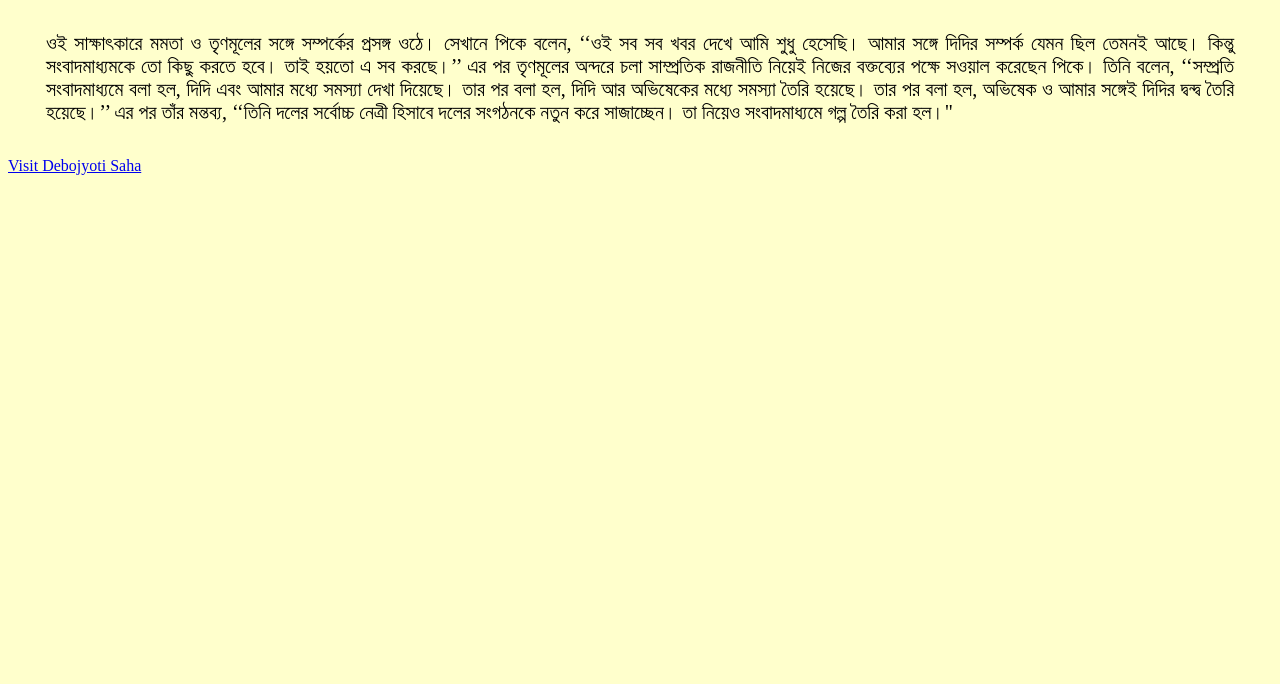
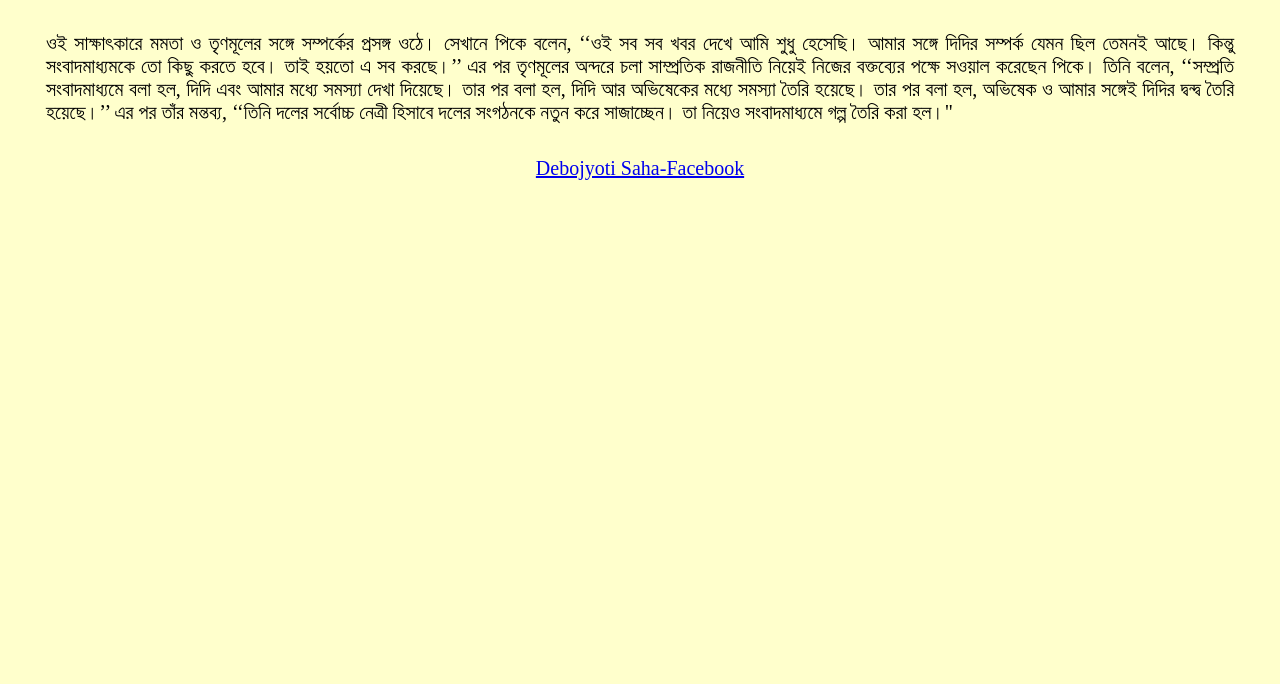
Before and after one commit to sahadebojyoti/sahadebojyoti.github.io, a plain HTML site: page index.html in a window 1280 px wide. Shown: the part 501-1185 px from the top of the page. Before the commit the page ends 800 px from the top, so only its background shows below. Drawn offline with Linux system fonts and the light colour scheme.

Commit message:
formating href

```diff
--- a/css/base.css
+++ b/css/base.css
@@ -13,3 +13,8 @@ p {
   font-size: 20px;
   padding:1% 3% 1% 3%;
 }
+a{
+	font-size: 20px;
+	text-align: center;
+	padding-bottom: 40%;
+}
--- a/index.html
+++ b/index.html
@@ -11,6 +11,6 @@
 <p>ছাত্র নেতা আনিসের হত্যার বিচার চেয়ে মঙ্গলবার মহাকরণ অভিযান করেছিলেন আলিয়া বিশ্ববিদ্যালয়ের ছাত্রছাত্রীরা। সেখানে পুলিশের সঙ্গে সংঘর্ষ হয় তাঁদের। এমনকি বুধবার সকাল থেকে সন্ধে পর্যন্ত শহরের বিভিন্ন মূল রাস্তায় আনিসের সমর্থনে মিছিল করেছে বিভিন্ন রাজনৈতিক দল এবং বিশ্ববিদ্যালয়ের পড়ুয়ারা। মমতার সভা ছিল বিকেলে নবান্ন সভাঘরে। সেখান থেকেই তিনি বলেন, ‘‘পলিটিক্যাল কারণে কেউ কেউ অতিরিক্ত করে ফেলছেন... গত কাল কলকাতায় খুব ডিস্টার্বড ফিল করেছেন মানুষ। কেউ এয়ার পোর্টে যাওয়ার জন্য বেরিয়ে বিমান ধরতে পারেননি।’’</p>
 <h1>শিরোনাম  তিন</h1>
 <p>ওই সাক্ষাৎকারে মমতা ও তৃণমূলের সঙ্গে সম্পর্কের প্রসঙ্গ ওঠে। সেখানে পিকে বলেন, ‘‘ওই সব সব খবর দেখে আমি শুধু হেসেছি। আমার সঙ্গে দিদির সম্পর্ক যেমন ছিল তেমনই আছে। কিন্তু সংবাদমাধ্যমকে তো কিছু করতে হবে। তাই হয়তো এ সব করছে।’’ এর পর তৃণমূলের অন্দরে চলা সাম্প্রতিক রাজনীতি নিয়েই নিজের বক্তব্যের পক্ষে সওয়াল করেছেন পিকে। তিনি বলেন, ‘‘সম্প্রতি সংবাদমাধ্যমে বলা হল, দিদি এবং আমার মধ্যে সমস্যা দেখা দিয়েছে। তার পর বলা হল, দিদি আর অভিষেকের মধ্যে সমস্যা তৈরি হয়েছে। তার পর বলা হল, অভিষেক ও আমার সঙ্গেই দিদির দ্বন্দ্ব তৈরি হয়েছে।’’ এর পর তাঁর মন্তব্য, ‘‘তিনি দলের সর্বোচ্চ নেত্রী হিসাবে দলের সংগঠনকে নতুন করে সাজাচ্ছেন। তা নিয়েও সংবাদমাধ্যমে গল্প তৈরি করা হল।"</p>
-<a href="https://www.facebook.com/1.11sahadebojyoti">Visit Debojyoti Saha</a>
+<center><a href="https://www.facebook.com/1.11sahadebojyoti">Debojyoti Saha-Facebook</a> </center>
 </body>
 </html>
```
